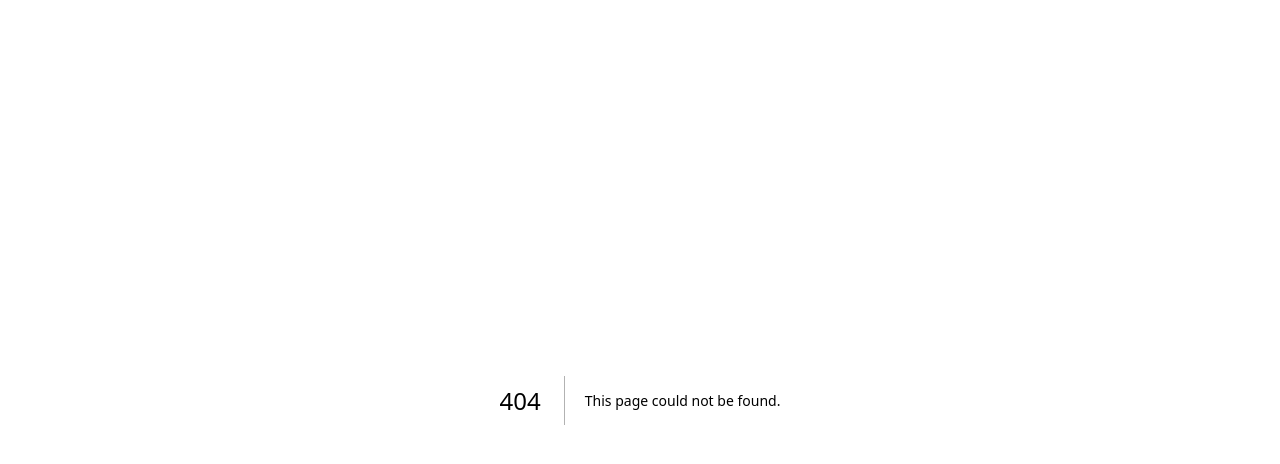
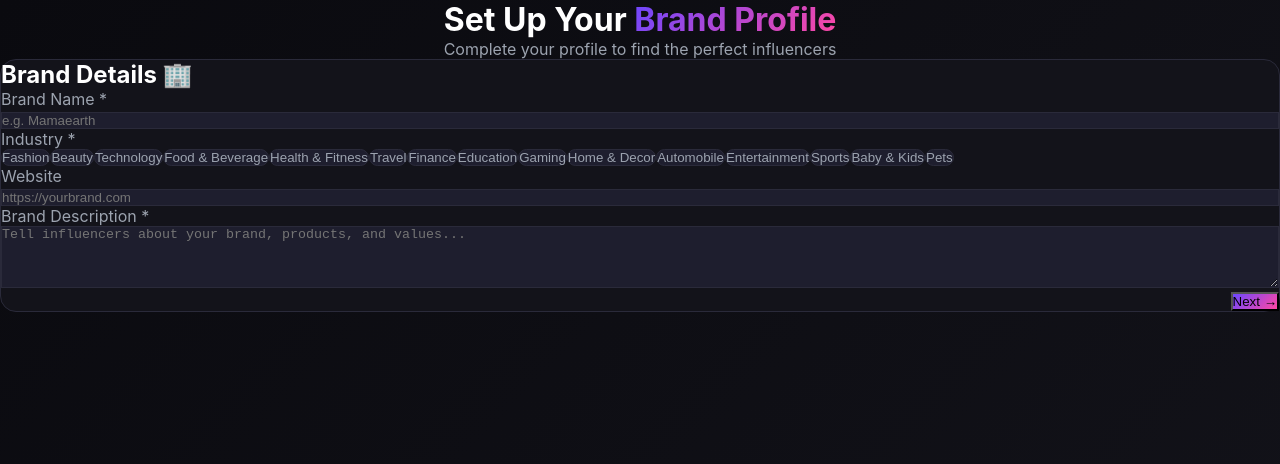
Before and after one commit to MohitDhawan52/collabkaro, a Next.js app: page /onboarding/brand in a window 1280 px wide. Before the commit this address had no page. Shown: the top 464 px of the page. Built offline with nearby package versions, Linux system fonts and the light colour scheme; no server answers.

Commit message:
Add brand onboarding

```diff
--- /dev/null
+++ b/app/onboarding/brand/page.tsx
@@ -0,0 +1,166 @@
+'use client'
+import { useState } from 'react'
+import { supabase } from '@/lib/supabase'
+import { useRouter } from 'next/navigation'
+
+const INDUSTRIES = ['Fashion', 'Beauty', 'Technology', 'Food & Beverage', 'Health & Fitness', 'Travel', 'Finance', 'Education', 'Gaming', 'Home & Decor', 'Automobile', 'Entertainment', 'Sports', 'Baby & Kids', 'Pets']
+
+export default function BrandOnboarding() {
+  const router = useRouter()
+  const [step, setStep] = useState(1)
+  const [loading, setLoading] = useState(false)
+  const [error, setError] = useState('')
+
+  const [form, setForm] = useState({
+    brand_name: '',
+    industry: '',
+    website: '',
+    description: '',
+    contact_name: '',
+    contact_phone: '',
+  })
+
+  const update = (field: string, value: string) => setForm(f => ({ ...f, [field]: value }))
+
+  const handleSubmit = async () => {
+    setLoading(true)
+    setError('')
+
+    const { data: { user } } = await supabase.auth.getUser()
+    if (!user) { setError('Not logged in'); setLoading(false); return }
+
+    const { error } = await supabase.from('brand_profiles').insert({
+      user_id: user.id,
+      brand_name: form.brand_name,
+      industry: form.industry,
+      website: form.website,
+      description: form.description,
+      contact_name: form.contact_name,
+      contact_phone: form.contact_phone,
+    })
+
+    if (error) { setError(error.message); setLoading(false); return }
+    router.push('/dashboard/brand')
+  }
+
+  const inputClass = "w-full px-4 py-3 rounded-xl text-white outline-none transition-all"
+  const inputStyle = { background: '#1e1e2e', border: '1px solid #2a2a3a' }
+  const labelClass = "block text-sm font-medium mb-2"
+  const labelStyle = { color: '#9ca3af' }
+
+  return (
+    <main className="min-h-screen px-4 py-12" style={{ background: 'linear-gradient(135deg, #0a0a0f 0%, #13131a 100%)' }}>
+      <div className="max-w-2xl mx-auto">
+        <div className="text-center mb-10">
+          <h1 className="text-4xl font-bold mb-2">Set Up Your <span className="gradient-text">Brand Profile</span></h1>
+          <p style={{ color: '#9ca3af' }}>Complete your profile to find the perfect influencers</p>
+        </div>
+
+        {/* Progress */}
+        <div className="flex gap-2 mb-10">
+          {[1, 2].map(s => (
+            <div key={s} className="flex-1 h-2 rounded-full transition-all"
+              style={{ background: s <= step ? 'linear-gradient(135deg, #6c47ff, #ff47a3)' : '#2a2a3a' }} />
+          ))}
+        </div>
+
+        {error && (
+          <div className="mb-6 p-4 rounded-xl text-red-400 text-sm"
+            style={{ background: 'rgba(239,68,68,0.1)', border: '1px solid rgba(239,68,68,0.3)' }}>
+            {error}
+          </div>
+        )}
+
+        <div className="card p-8">
+          {/* Step 1 - Brand Details */}
+          {step === 1 && (
+            <div className="flex flex-col gap-5">
+              <h2 className="text-2xl font-bold mb-2">Brand Details 🏢</h2>
+              <div>
+                <label className={labelClass} style={labelStyle}>Brand Name *</label>
+                <input className={inputClass} style={inputStyle} value={form.brand_name}
+                  onChange={e => update('brand_name', e.target.value)} placeholder="e.g. Mamaearth" />
+              </div>
+              <div>
+                <label className={labelClass} style={labelStyle}>Industry *</label>
+                <div className="flex flex-wrap gap-2 mt-2">
+                  {INDUSTRIES.map(ind => (
+                    <button key={ind} onClick={() => update('industry', ind)}
+                      className="px-4 py-2 rounded-full text-sm font-medium transition-all"
+                      style={form.industry === ind
+                        ? { background: 'linear-gradient(135deg, #6c47ff, #ff47a3)', color: 'white' }
+                        : { background: '#1e1e2e', border: '1px solid #2a2a3a', color: '#9ca3af' }}>
+                      {ind}
+                    </button>
+                  ))}
+                </div>
+              </div>
+              <div>
+                <label className={labelClass} style={labelStyle}>Website</label>
+                <input className={inputClass} style={inputStyle} value={form.website}
+                  onChange={e => update('website', e.target.value)} placeholder="https://yourbrand.com" />
+              </div>
+              <div>
+                <label className={labelClass} style={labelStyle}>Brand Description *</label>
+                <textarea className={inputClass} style={inputStyle} value={form.description}
+                  onChange={e => update('description', e.target.value)}
+                  placeholder="Tell influencers about your brand, products, and values..."
+                  rows={4} />
+              </div>
+            </div>
+          )}
+
+          {/* Step 2 - Contact Details */}
+          {step === 2 && (
+            <div className="flex flex-col gap-5">
+              <h2 className="text-2xl font-bold mb-2">Contact Details 📞</h2>
+              <div>
+                <label className={labelClass} style={labelStyle}>Contact Person Name *</label>
+                <input className={inputClass} style={inputStyle} value={form.contact_name}
+                  onChange={e => update('contact_name', e.target.value)} placeholder="Your full name" />
+              </div>
+              <div>
+                <label className={labelClass} style={labelStyle}>Contact Phone *</label>
+                <input className={inputClass} style={inputStyle} value={form.contact_phone}
+                  onChange={e => update('contact_phone', e.target.value)} placeholder="+91 9876543210" />
+              </div>
+
+              {/* Summary */}
+              <div className="p-5 rounded-xl mt-2" style={{ background: 'rgba(108,71,255,0.1)', border: '1px solid rgba(108,71,255,0.3)' }}>
+                <h3 className="font-semibold mb-3 text-purple-400">Profile Summary</h3>
+                <div className="flex flex-col gap-2 text-sm" style={{ color: '#9ca3af' }}>
+                  <p>🏢 {form.brand_name || 'Not set'}</p>
+                  <p>🏭 {form.industry || 'Not set'}</p>
+                  <p>🌐 {form.website || 'Not set'}</p>
+                  <p>👤 Contact: {form.contact_name || 'Not set'}</p>
+                </div>
+              </div>
+            </div>
+          )}
+
+          {/* Navigation */}
+          <div className="flex justify-between mt-8">
+            {step > 1 ? (
+              <button onClick={() => setStep(s => s - 1)}
+                className="px-6 py-3 rounded-xl font-semibold transition-all"
+                style={{ background: '#1e1e2e', border: '1px solid #2a2a3a', color: '#9ca3af' }}>
+                ← Back
+              </button>
+            ) : <div />}
+            {step < 2 ? (
+              <button onClick={() => setStep(s => s + 1)}
+                className="px-8 py-3 rounded-xl text-white font-semibold gradient-bg hover:opacity-90 transition-all">
+                Next →
+              </button>
+            ) : (
+              <button onClick={handleSubmit} disabled={loading}
+                className="px-8 py-3 rounded-xl text-white font-semibold gradient-bg hover:opacity-90 transition-all">
+                {loading ? 'Saving...' : '🚀 Complete Profile'}
+              </button>
+            )}
+          </div>
+        </div>
+      </div>
+    </main>
+  )
+}
```
